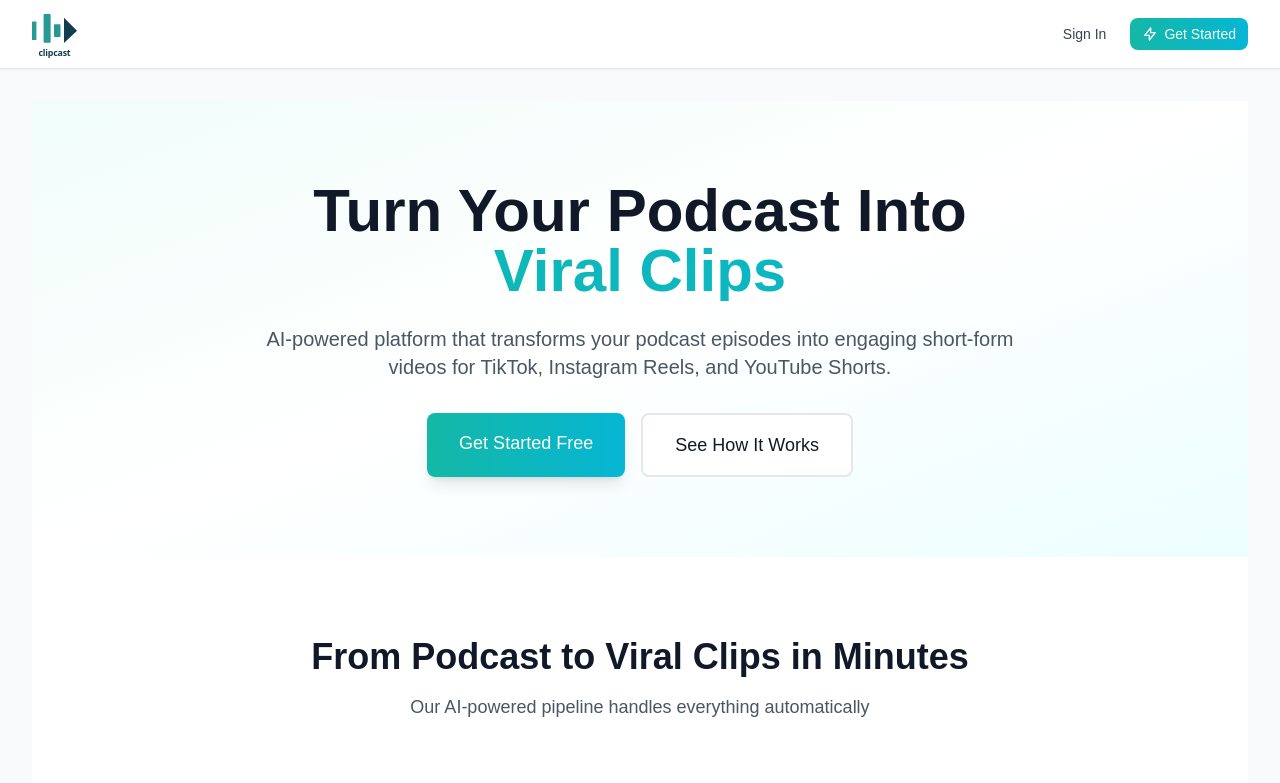
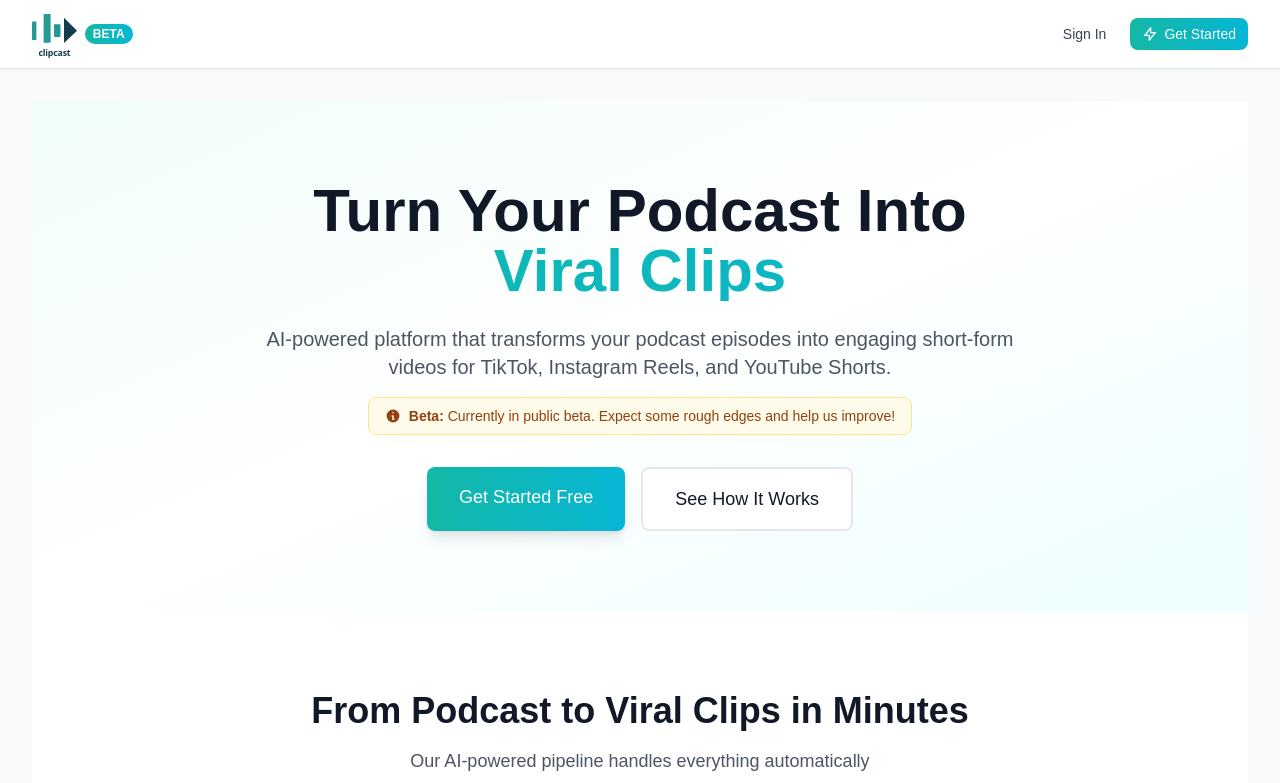
Before and after one commit to Gary-Liang/Clipcast, a Next.js app: page / in a window 1280 px wide. Shown: the top 783 px of the page. Built offline with nearby package versions, Linux system fonts and the light colour scheme; no server answers.

Commit message:
feat: Add public beta guardrails - BETA badge, feedback link, and beta notice

```diff
--- a/src/app/page.tsx
+++ b/src/app/page.tsx
@@ -24,10 +24,16 @@
                 Viral Clips
               </span>
             </h1>
-            <p className="text-xl text-gray-600 max-w-3xl mx-auto mb-8">
+            <p className="text-xl text-gray-600 max-w-3xl mx-auto mb-4">
               AI-powered platform that transforms your podcast episodes into engaging
               short-form videos for TikTok, Instagram Reels, and YouTube Shorts.
             </p>
+            <div className="inline-flex items-center gap-2 px-4 py-2 bg-amber-50 border border-amber-200 rounded-lg text-sm text-amber-800 mb-8">
+              <svg className="w-4 h-4" fill="currentColor" viewBox="0 0 20 20">
+                <path fillRule="evenodd" d="M18 10a8 8 0 11-16 0 8 8 0 0116 0zm-7-4a1 1 0 11-2 0 1 1 0 012 0zM9 9a1 1 0 000 2v3a1 1 0 001 1h1a1 1 0 100-2v-3a1 1 0 00-1-1H9z" clipRule="evenodd" />
+              </svg>
+              <span><strong>Beta:</strong> Currently in public beta. Expect some rough edges and help us improve!</span>
+            </div>
             <div className="flex flex-col sm:flex-row gap-4 justify-center">
               <Link
                 href="/sign-up"
--- a/src/components/Footer.tsx
+++ b/src/components/Footer.tsx
@@ -10,6 +10,12 @@
           </div>
 
           <div className="flex gap-6 text-sm">
+            <a
+              href="mailto:garyliang.cpp@gmail.com?subject=Clipcast Beta Feedback"
+              className="text-gray-600 hover:text-teal-600 transition-colors font-medium"
+            >
+              📧 Send Feedback
+            </a>
             <Link
               href="/terms"
               className="text-gray-600 hover:text-teal-600 transition-colors"
--- a/src/components/Navigation.tsx
+++ b/src/components/Navigation.tsx
@@ -11,13 +11,19 @@
       <div className="max-w-7xl mx-auto px-4 sm:px-6 lg:px-8 py-2.5">
         <div className="flex items-center justify-between h-12">
           <SignedOut>
-            <Link href="/" className="flex items-center hover:opacity-80 transition-opacity">
+            <Link href="/" className="flex items-center gap-2 hover:opacity-80 transition-opacity">
               <Image src="/logo.svg" alt="Clipcast" width={193} height={56} priority className="h-14 w-auto" />
+              <span className="inline-flex items-center px-2 py-0.5 text-xs font-semibold bg-gradient-to-r from-teal-500 to-cyan-500 text-white rounded-full">
+                BETA
+              </span>
             </Link>
           </SignedOut>
           <SignedIn>
-            <Link href="/dashboard" className="flex items-center hover:opacity-80 transition-opacity">
+            <Link href="/dashboard" className="flex items-center gap-2 hover:opacity-80 transition-opacity">
               <Image src="/logo.svg" alt="Clipcast" width={193} height={56} priority className="h-14 w-auto" />
+              <span className="inline-flex items-center px-2 py-0.5 text-xs font-semibold bg-gradient-to-r from-teal-500 to-cyan-500 text-white rounded-full">
+                BETA
+              </span>
             </Link>
           </SignedIn>
 
```
Also changed, not shown: 1 other file (tests, documents, lock files or other folders).
